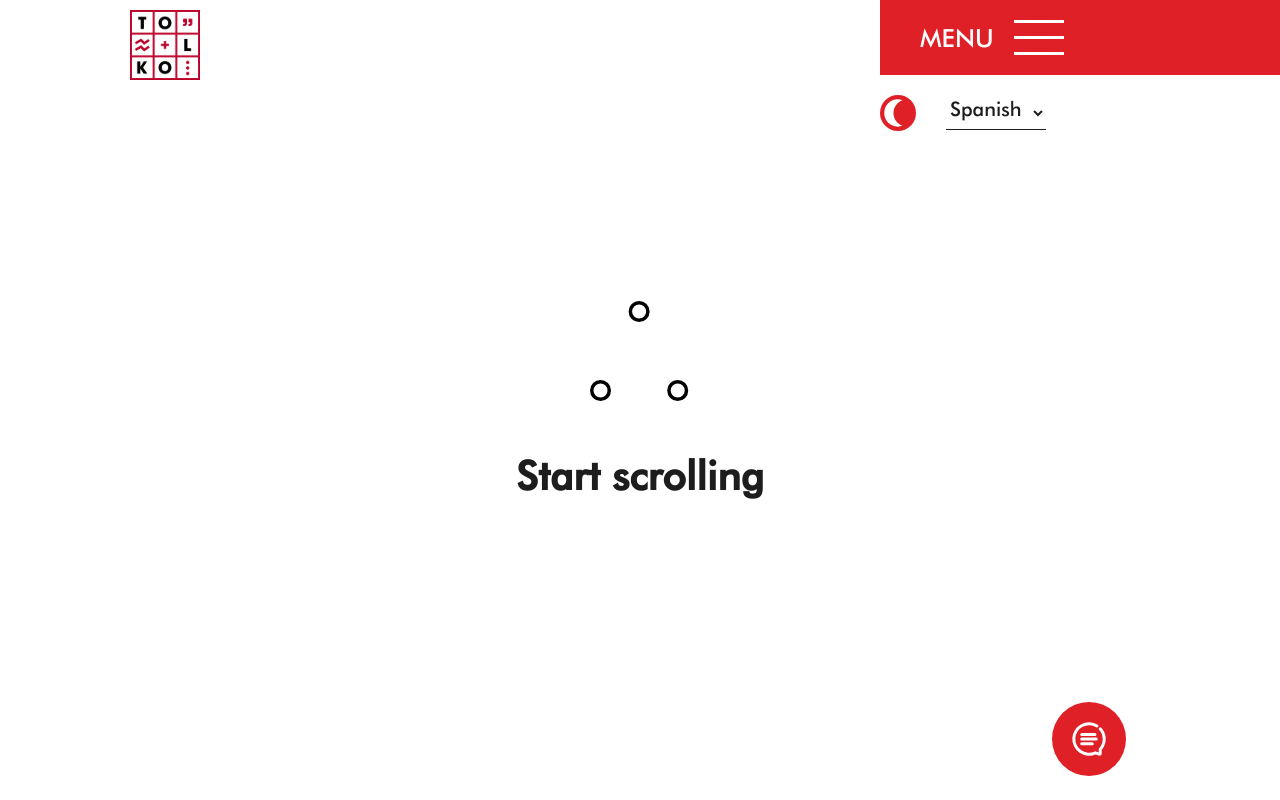
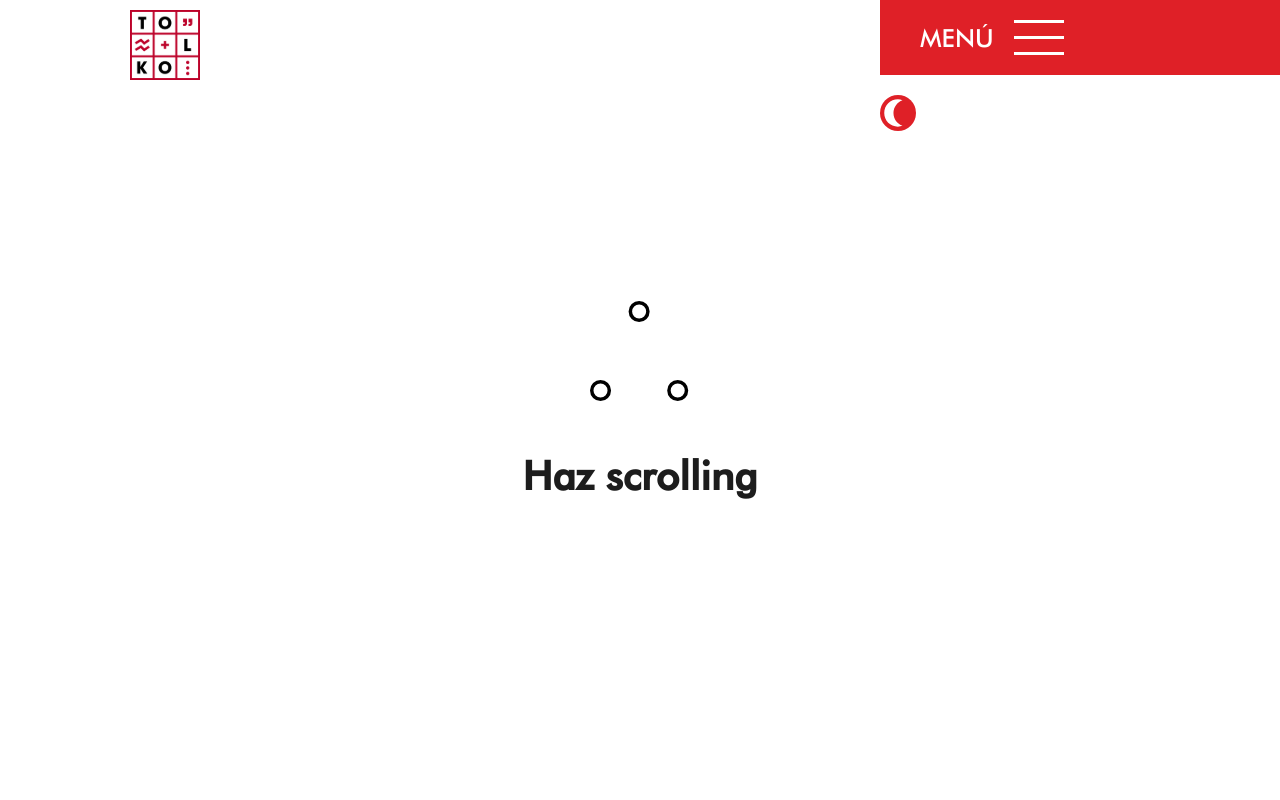
Before and after one commit to msandovalv2022/tolko, a React (Create React App) app: page / in a window 1280 px wide. Shown: the top 800 px of the page. Built offline with nearby package versions, Linux system fonts and the light colour scheme.

Commit message:
Se oculta floating button temporalmente

```diff
--- a/src/App.jsx
+++ b/src/App.jsx
@@ -130,7 +130,7 @@ function App() {
 
         <div className="spaceSection"></div>
 
-        <FloatingBtn />
+        {/* <FloatingBtn /> */}
         <Footer />
       </section>
     </div>
--- a/src/components/toolbar.jsx
+++ b/src/components/toolbar.jsx
@@ -31,10 +31,10 @@ const Toolbar = ({openSidetoolbar, refTool, refLogo ,refLogoWhite}) => {
         </div>
         <div className="toolbar__burger--changeOptions">
           <Darkmode />
-          <select name="" id="changeLanguage">
+          {/* <select name="" id="changeLanguage">
             <option value="es" id="esLanguage" onClick={changeToSpanish}>{t("toolbar.espanol")}</option>
             <option value="en" id="enLanguage" onClick={changeToEnglish}>{t("toolbar.ingles")}</option>
-          </select>
+          </select> */}
         </div>
       </div>
 
--- a/src/config/i18next_config.js
+++ b/src/config/i18next_config.js
@@ -1,16 +1,16 @@
 //Libs
 //Se importa i18next
 import i18n from 'i18next';
-import LanguageDetector from 'i18next-browser-languagedetector'; //Detecta automáticamente el idioma del navegador para que ese idioma sea el peimero que muestra
+// import LanguageDetector from 'i18next-browser-languagedetector'; //Detecta automáticamente el idioma del navegador para que ese idioma sea el peimero que muestra
 import {initReactI18next} from 'react-i18next';
 
 //Se inicializa  i18next
 
 i18n
-.use(LanguageDetector)
+// .use(LanguageDetector)
 .use(initReactI18next)
 .init({
-    // lng: 'es',
+    lng: 'es',
     fallbackLng: 'es',
     resources: {
         es:{
```
